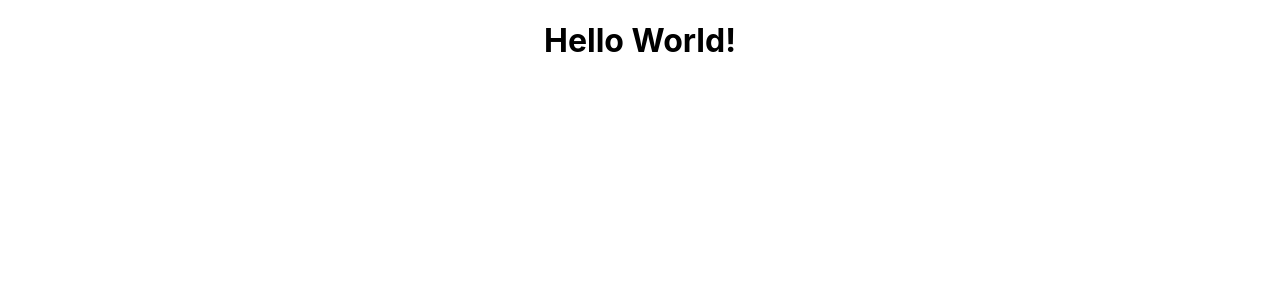
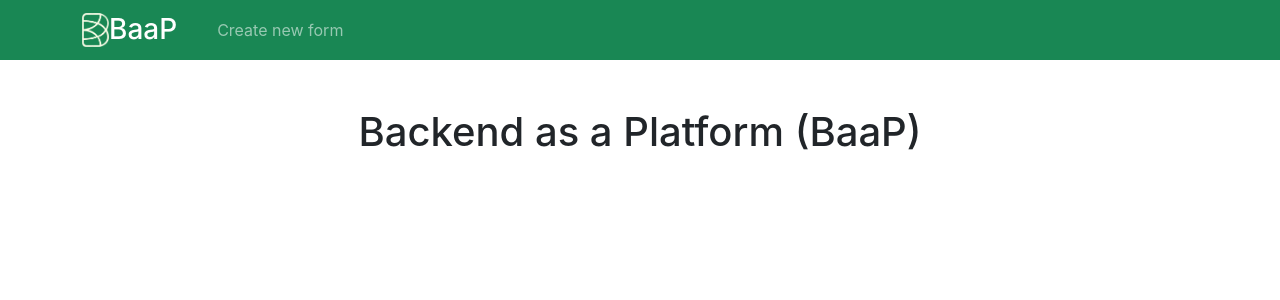
Before and after one commit to backend-as-a-platform/frontend_legacy, a React (Vite) app: page / in a window 1280 px wide. Shown: the top 300 px of the page. Built offline with nearby package versions, Linux system fonts and the light colour scheme.

Commit message:
added nav,formbuilder,axios,env

```diff
--- /dev/null
+++ b/src/adapters/http.js
@@ -0,0 +1,3 @@
+import axios from 'axios';
+
+export default axios.create({ baseURL: process.env.BACKEND_URI });
--- a/src/components/app.jsx
+++ b/src/components/app.jsx
@@ -1,8 +1,14 @@
-import { Component } from 'react';
+import { Component, Fragment } from 'react';
 import '../css/app.css';
+import Navbar from './nav-bar';
 
 export default class App extends Component {
   render() {
-    return <h1>Hello World!</h1>;
+    return (
+      <Fragment>
+        <Navbar />
+        <h1 className="mt-5 mb-4">Backend as a Platform (BaaP)</h1>
+      </Fragment>
+    );
   }
 }
--- /dev/null
+++ b/src/components/form-builder.jsx
@@ -0,0 +1,58 @@
+import $ from 'jquery';
+import React, { Component, createRef, Fragment } from 'react';
+import { Container } from 'react-bootstrap';
+import Navbar from './nav-bar';
+
+window.jQuery = $;
+window.$ = $;
+
+require('jquery-ui-sortable');
+require('formBuilder');
+require('formBuilder/dist/form-render.min');
+
+var options = {
+  // onSave: async (e, formData) => {
+  //   const res = await http.post('/forms/new', {
+  //     name: 'my_form',
+  //     description: 'nothing',
+  //     fields: JSON.parse(formData),
+  //   });
+  //   console.log(res);
+  // },
+  formData: [],
+  controlOrder: [
+    'header',
+    'paragraph',
+    'text',
+    'number',
+    'date',
+    'file',
+    'textarea',
+    'checkbox-group',
+    'radio-group',
+    'autocomplete',
+    'select',
+  ],
+  disableFields: ['button', 'hidden'],
+};
+
+export default class FormBuilder extends Component {
+  fb = createRef();
+
+  componentDidMount() {
+    $(this.fb.current).formBuilder(options);
+    // $(this.fb.current).formRender(options);
+  }
+
+  render() {
+    return (
+      <Fragment>
+        <Navbar />
+        <Container>
+          <h1 className="mt-5 mb-4">Form Builder</h1>
+          <div id="form-builder" ref={this.fb} />
+        </Container>
+      </Fragment>
+    );
+  }
+}
--- /dev/null
+++ b/src/components/nav-bar.jsx
@@ -0,0 +1,31 @@
+import { Container, Nav, Navbar as NavBar } from 'react-bootstrap';
+import { Link } from 'react-router-dom';
+import logo from '/public/logo.png';
+
+const Navbar = () => (
+  <NavBar bg="success" variant="dark" expand="lg">
+    <Container>
+      <NavBar.Brand>
+        <Link className="navbar-brand" to="/">
+          <img src={logo} width="27" height="34" alt="BaaP logo" />
+          <h3 className="d-inline align-middle pb-1">BaaP</h3>
+        </Link>
+      </NavBar.Brand>
+      <NavBar.Toggle aria-controls="basic-navbar-nav" />
+      <NavBar.Collapse id="basic-navbar-nav">
+        <Nav className="me-auto">
+          <Link
+            className={`nav-link${
+              window.location.pathname === '/forms/new' ? ' active' : ''
+            }`}
+            to="/forms/new"
+          >
+            Create new form
+          </Link>
+        </Nav>
+      </NavBar.Collapse>
+    </Container>
+  </NavBar>
+);
+
+export default Navbar;
--- a/src/index.js
+++ b/src/index.js
@@ -1,5 +1,16 @@
 import { render } from 'react-dom';
+import { BrowserRouter, Route, Routes } from 'react-router-dom';
 import App from './components/app';
+import FormBuilder from './components/form-builder';
+import 'bootstrap/dist/css/bootstrap.min.css';
 import './css/index.css';
 
-render(<App />, document.querySelector('#root'));
+render(
+  <BrowserRouter>
+    <Routes>
+      <Route path="/" element={<App />} />
+      <Route path="/forms/new" element={<FormBuilder />} />
+    </Routes>
+  </BrowserRouter>,
+  document.querySelector('#root')
+);
```
Also changed, not shown: package.json (+7 -0 lines), 2 other files (tests, documents, lock files or other folders).
